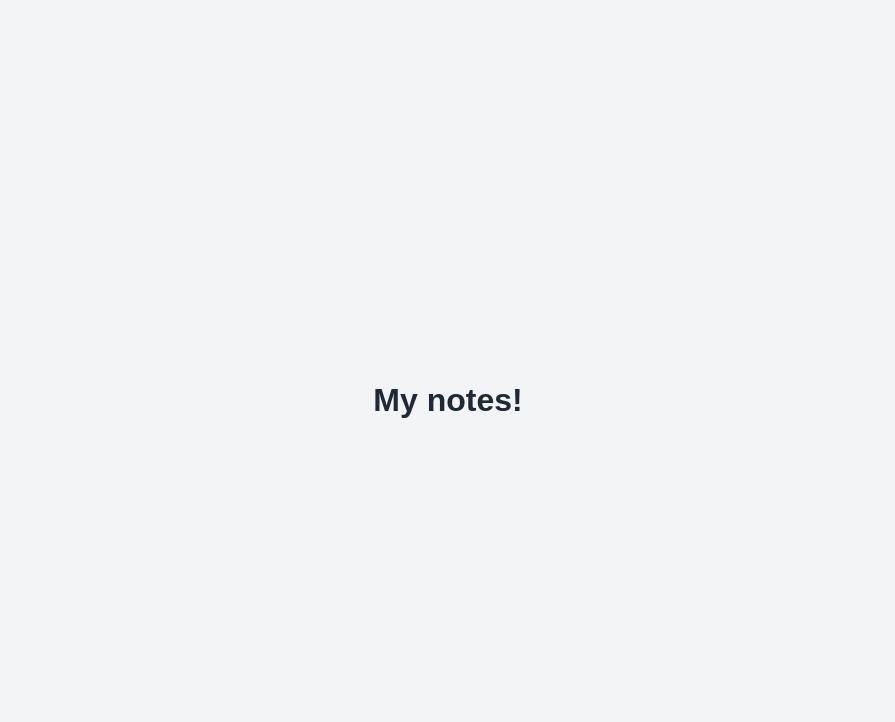
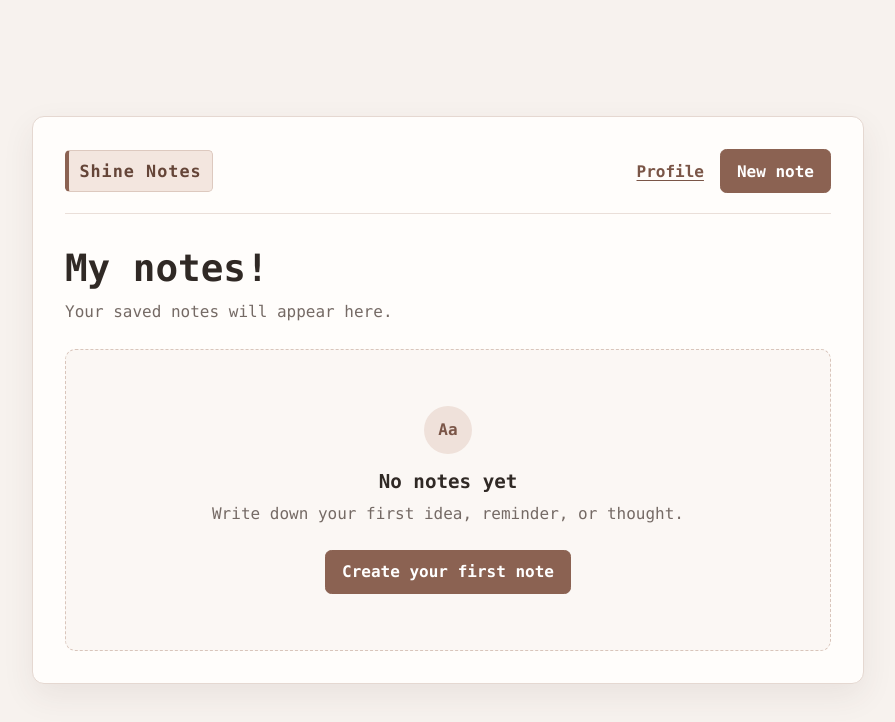
Before and after one commit to 10pshine-cohort-9/cohort-9-mern-16758-muhammad, a React (Vite) app in the folder frontend/: page /notes in a window 1280 px wide. Shown: the top 722 px of the page, without its empty margins (192-1087 px from the left). Built offline with nearby package versions, Linux system fonts and the light colour scheme.

Commit message:
feat(frontend): add basic page content and styling

```diff
--- a/frontend/jest.config.cjs
+++ b/frontend/jest.config.cjs
@@ -1,5 +1,6 @@
 module.exports = {
   coverageProvider: "v8",
+  setupFiles: ["<rootDir>/jest.polyfills.cjs"],
   setupFilesAfterEnv: ["<rootDir>/src/setupTests.ts"],
   testEnvironment: "jsdom",
   transform: {
--- /dev/null
+++ b/frontend/jest.polyfills.cjs
@@ -0,0 +1,3 @@
+const { TextDecoder, TextEncoder } = require("node:util");
+
+Object.assign(globalThis, { TextDecoder, TextEncoder });
--- a/frontend/src/App.css
+++ b/frontend/src/App.css
@@ -1,3 +1,255 @@
+main {
+  width: min(100% - 2rem, 30rem);
+  padding: 2rem;
+  background: #fffdfb;
+  border: 1px solid #e5d8d1;
+  border-radius: 0.75rem;
+  box-shadow: 0 0.75rem 2rem rgb(80 55 45 / 8%);
+}
+
+.dashboard-page,
+.editor-page,
+.profile-page {
+  width: min(100% - 2rem, 52rem);
+}
+
 h1 {
   margin: 0;
+  font-size: clamp(1.75rem, 4vw, 2.35rem);
+  line-height: 1.2;
 }
+
+h2 {
+  margin: 0;
+  font-size: 1.2rem;
+}
+
+p {
+  line-height: 1.6;
+}
+
+a {
+  color: #7a5547;
+  font-weight: 600;
+  text-underline-offset: 0.2rem;
+}
+
+a:hover {
+  color: #5f3f34;
+}
+
+.brand {
+  display: inline-block;
+  width: fit-content;
+  margin: 0 0 1.5rem;
+  padding: 0.4rem 0.65rem;
+  color: #654538;
+  font-size: 1.05rem;
+  font-weight: 750;
+  letter-spacing: 0.06em;
+  background: #f3e6df;
+  border: 1px solid #ddc9bf;
+  border-left: 0.25rem solid #8b6252;
+  border-radius: 0.3rem;
+}
+
+.page-intro {
+  margin: 0.5rem 0 1.5rem;
+  color: #756a65;
+}
+
+form {
+  display: grid;
+  gap: 0.75rem;
+}
+
+input,
+textarea,
+button {
+  font: inherit;
+}
+
+input,
+textarea {
+  width: 100%;
+  padding: 0.75rem;
+  color: #302925;
+  background: white;
+  border: 1px solid #cdbdb5;
+  border-radius: 0.4rem;
+}
+
+input:focus,
+textarea:focus {
+  border-color: #8b6252;
+  outline: 3px solid rgb(139 98 82 / 15%);
+}
+
+button,
+.primary-link,
+.secondary-link {
+  width: fit-content;
+  padding: 0.7rem 1rem;
+  border-radius: 0.4rem;
+  cursor: pointer;
+  text-decoration: none;
+}
+
+button,
+.primary-link {
+  color: white;
+  background: #8b6252;
+  border: 1px solid #8b6252;
+}
+
+button:hover,
+.primary-link:hover {
+  color: white;
+  background: #704b3f;
+  border-color: #704b3f;
+}
+
+.secondary-link {
+  color: #5f4e47;
+  background: #f5ece7;
+  border: 1px solid #e0d0c7;
+}
+
+button:disabled {
+  color: #857873;
+  background: #e7ded9;
+  border-color: #e7ded9;
+  cursor: not-allowed;
+}
+
+.top-bar,
+.actions {
+  display: flex;
+  align-items: center;
+  justify-content: space-between;
+  gap: 1rem;
+}
+
+.top-bar {
+  padding-bottom: 1.25rem;
+  border-bottom: 1px solid #eadfd9;
+}
+
+.top-bar .brand {
+  margin: 0;
+}
+
+.nav-links {
+  display: flex;
+  align-items: center;
+  gap: 1rem;
+}
+
+.notes-heading,
+.editor-heading,
+.profile-content {
+  margin-top: 2rem;
+}
+
+.empty-state {
+  display: grid;
+  justify-items: center;
+  margin-top: 1rem;
+  padding: 3.5rem 1.5rem;
+  text-align: center;
+  background: #fbf7f4;
+  border: 1px dashed #d9c5bb;
+  border-radius: 0.65rem;
+}
+
+.empty-state p {
+  margin: 0.5rem 0 1.5rem;
+  color: #756a65;
+}
+
+.empty-state-icon {
+  display: grid;
+  width: 3rem;
+  height: 3rem;
+  margin-bottom: 1rem;
+  color: #7a5547;
+  font-weight: 700;
+  background: #efe1da;
+  border-radius: 50%;
+  place-items: center;
+}
+
+.editor-form {
+  padding: 1.5rem;
+  background: #fbf8f5;
+  border: 1px solid #e5d8d1;
+  border-radius: 0.65rem;
+}
+
+.note-title-input {
+  font-size: 1.1rem;
+  font-weight: 700;
+}
+
+.note-content-input {
+  line-height: 1.7;
+  resize: vertical;
+}
+
+.profile-row {
+  display: flex;
+  justify-content: space-between;
+  gap: 1rem;
+  padding: 1rem 0;
+  border-top: 1px solid #eadfd9;
+}
+
+.profile-row span {
+  color: #756a65;
+}
+
+.not-found-page {
+  text-align: center;
+}
+
+.not-found-page .brand {
+  margin-bottom: 1rem;
+}
+
+.error-code {
+  margin: 0;
+  color: #bda79d;
+  font-size: 3.5rem;
+  font-weight: 700;
+}
+
+.auth-link {
+  margin: 1.5rem 0 0;
+  color: #756a65;
+  text-align: center;
+}
+
+.error {
+  margin: 0;
+  color: #a23f3f;
+}
+
+@media (max-width: 600px) {
+  #root {
+    padding: 1rem 0.5rem;
+  }
+
+  main,
+  .dashboard-page,
+  .editor-page,
+  .profile-page {
+    width: 100%;
+    padding: 1.25rem;
+  }
+
+  .top-bar,
+  .profile-row {
+    align-items: flex-start;
+    flex-direction: column;
+  }
+}
--- a/frontend/src/index.css
+++ b/frontend/src/index.css
@@ -1,7 +1,12 @@
 :root {
-  font-family: Arial, sans-serif;
-  color: #1f2937;
-  background: #f3f4f6;
+  font-family:
+    "Cascadia Mono", "Segoe UI Mono", Consolas, "Courier New", monospace;
+  color: #302925;
+  background: #f7f2ee;
+}
+
+* {
+  box-sizing: border-box;
 }
 
 body {
@@ -12,4 +17,5 @@ body {
   min-height: 100vh;
   display: grid;
   place-items: center;
+  padding: 2rem 1rem;
 }
--- a/frontend/src/pages/LoginPage.tsx
+++ b/frontend/src/pages/LoginPage.tsx
@@ -1,7 +1,61 @@
-import type { ReactElement } from "react";
+import { useState, type FormEvent, type ReactElement } from "react";
+import { Link } from "react-router-dom";
 
 function LoginPage(): ReactElement {
-  return <h1>Log in</h1>;
+  const [email, setEmail] = useState("");
+  const [password, setPassword] = useState("");
+  const [error, setError] = useState("");
+
+  function handleSubmit(event: FormEvent<HTMLFormElement>): void {
+    event.preventDefault();
+
+    if (!email.trim() || !password) {
+      setError("Please enter your email and password.");
+      return;
+    }
+
+    setError("");
+  }
+
+  return (
+    <main className="auth-page">
+      <p className="brand">Shine Notes</p>
+      <h1>Welcome back</h1>
+      <p className="page-intro">Log in to continue to your notes.</p>
+
+      <form onSubmit={handleSubmit} noValidate>
+        <label htmlFor="email">Email</label>
+        <input
+          id="email"
+          type="email"
+          value={email}
+          onChange={(event) => setEmail(event.target.value)}
+        />
+
+        <label htmlFor="password">Password</label>
+        <input
+          id="password"
+          type="password"
+          value={password}
+          onChange={(event) => setPassword(event.target.value)}
+        />
+
+        {error && (
+          <p className="error" role="alert">
+            {error}
+          </p>
+        )}
+
+        <button className="primary-button" type="submit">
+          Log in
+        </button>
+      </form>
+
+      <p className="auth-link">
+        Do not have an account? <Link to="/signup">Sign up</Link>
+      </p>
+    </main>
+  );
 }
 
 export default LoginPage;
--- a/frontend/src/pages/NotFoundPage.tsx
+++ b/frontend/src/pages/NotFoundPage.tsx
@@ -1,7 +1,18 @@
 import type { ReactElement } from "react";
+import { Link } from "react-router-dom";
 
 function NotFoundPage(): ReactElement {
-  return <h1>Page not found</h1>;
+  return (
+    <main className="not-found-page">
+      <p className="brand">Shine Notes</p>
+      <p className="error-code">404</p>
+      <h1>Page not found</h1>
+      <p className="page-intro">The page you requested does not exist.</p>
+      <Link className="primary-link" to="/login">
+        Go to login
+      </Link>
+    </main>
+  );
 }
 
 export default NotFoundPage;
--- a/frontend/src/pages/NoteEditorPage.tsx
+++ b/frontend/src/pages/NoteEditorPage.tsx
@@ -1,7 +1,50 @@
 import type { ReactElement } from "react";
+import { Link, useParams } from "react-router-dom";
 
 function NoteEditorPage(): ReactElement {
-  return <h1>Note editor</h1>;
+  const { noteId } = useParams();
+  const heading = noteId ? "Edit note" : "Create note";
+
+  return (
+    <main className="editor-page">
+      <nav className="top-bar">
+        <p className="brand">Shine Notes</p>
+        <Link to="/notes">Back to notes</Link>
+      </nav>
+
+      <section className="editor-heading">
+        <h1>{heading}</h1>
+        <p className="page-intro">Give your note a title and start writing.</p>
+      </section>
+
+      <form className="editor-form">
+        <label htmlFor="title">Title</label>
+        <input
+          className="note-title-input"
+          id="title"
+          type="text"
+          placeholder="Untitled note"
+        />
+
+        <label htmlFor="content">Content</label>
+        <textarea
+          className="note-content-input"
+          id="content"
+          rows={12}
+          placeholder="Start typing here..."
+        />
+
+        <div className="actions">
+          <button className="primary-button" type="button" disabled>
+            Save
+          </button>
+          <Link className="secondary-link" to="/notes">
+            Cancel
+          </Link>
+        </div>
+      </form>
+    </main>
+  );
 }
 
 export default NoteEditorPage;
--- a/frontend/src/pages/NotesPage.tsx
+++ b/frontend/src/pages/NotesPage.tsx
@@ -1,7 +1,36 @@
 import type { ReactElement } from "react";
+import { Link } from "react-router-dom";
 
 function NotesPage(): ReactElement {
-  return <h1>My notes!</h1>;
+  return (
+    <main className="dashboard-page">
+      <nav className="top-bar">
+        <p className="brand">Shine Notes</p>
+        <div className="nav-links">
+          <Link to="/profile">Profile</Link>
+          <Link className="primary-link" to="/notes/new">
+            New note
+          </Link>
+        </div>
+      </nav>
+
+      <section className="notes-heading">
+        <h1>My notes!</h1>
+        <p className="page-intro">Your saved notes will appear here.</p>
+      </section>
+
+      <section className="empty-state">
+        <span className="empty-state-icon" aria-hidden="true">
+          Aa
+        </span>
+        <h2>No notes yet</h2>
+        <p>Write down your first idea, reminder, or thought.</p>
+        <Link className="primary-link" to="/notes/new">
+          Create your first note
+        </Link>
+      </section>
+    </main>
+  );
 }
 
 export default NotesPage;
--- a/frontend/src/pages/ProfilePage.tsx
+++ b/frontend/src/pages/ProfilePage.tsx
@@ -1,7 +1,31 @@
 import type { ReactElement } from "react";
+import { Link } from "react-router-dom";
 
 function ProfilePage(): ReactElement {
-  return <h1>Umer's Notes</h1>;
+  return (
+    <main className="profile-page">
+      <nav className="top-bar">
+        <p className="brand">Shine Notes</p>
+        <Link to="/notes">Back to notes</Link>
+      </nav>
+
+      <section className="profile-content">
+        <h1>Your profile</h1>
+        <p className="page-intro">
+          Demo profile.
+        </p>
+
+        <div className="profile-row">
+          <span>Name</span>
+          <strong>Not available yet</strong>
+        </div>
+        <div className="profile-row">
+          <span>Email</span>
+          <strong>Not available yet</strong>
+        </div>
+      </section>
+    </main>
+  );
 }
 
 export default ProfilePage;
--- a/frontend/src/pages/SignupPage.tsx
+++ b/frontend/src/pages/SignupPage.tsx
@@ -1,7 +1,70 @@
-import type { ReactElement } from "react";
+import { useState, type FormEvent, type ReactElement } from "react";
+import { Link } from "react-router-dom";
 
 function SignupPage(): ReactElement {
-  return <h1>Sign up</h1>;
+  const [name, setName] = useState("");
+  const [email, setEmail] = useState("");
+  const [password, setPassword] = useState("");
+  const [error, setError] = useState("");
+
+  function handleSubmit(event: FormEvent<HTMLFormElement>): void {
+    event.preventDefault();
+
+    if (!name.trim() || !email.trim() || !password) {
+      setError("Please fill in all fields.");
+      return;
+    }
+
+    setError("");
+  }
+
+  return (
+    <main className="auth-page">
+      <p className="brand">Shine Notes</p>
+      <h1>Create your account</h1>
+      <p className="page-intro">Keep your notes together in one place.</p>
+
+      <form onSubmit={handleSubmit} noValidate>
+        <label htmlFor="name">Name</label>
+        <input
+          id="name"
+          type="text"
+          value={name}
+          onChange={(event) => setName(event.target.value)}
+        />
+
+        <label htmlFor="email">Email</label>
+        <input
+          id="email"
+          type="email"
+          value={email}
+          onChange={(event) => setEmail(event.target.value)}
+        />
+
+        <label htmlFor="password">Password</label>
+        <input
+          id="password"
+          type="password"
+          value={password}
+          onChange={(event) => setPassword(event.target.value)}
+        />
+
+        {error && (
+          <p className="error" role="alert">
+            {error}
+          </p>
+        )}
+
+        <button className="primary-button" type="submit">
+          Create account
+        </button>
+      </form>
+
+      <p className="auth-link">
+        Already have an account? <Link to="/login">Log in</Link>
+      </p>
+    </main>
+  );
 }
 
 export default SignupPage;
```
Also changed, not shown: 1 other file (tests, documents, lock files or other folders).
